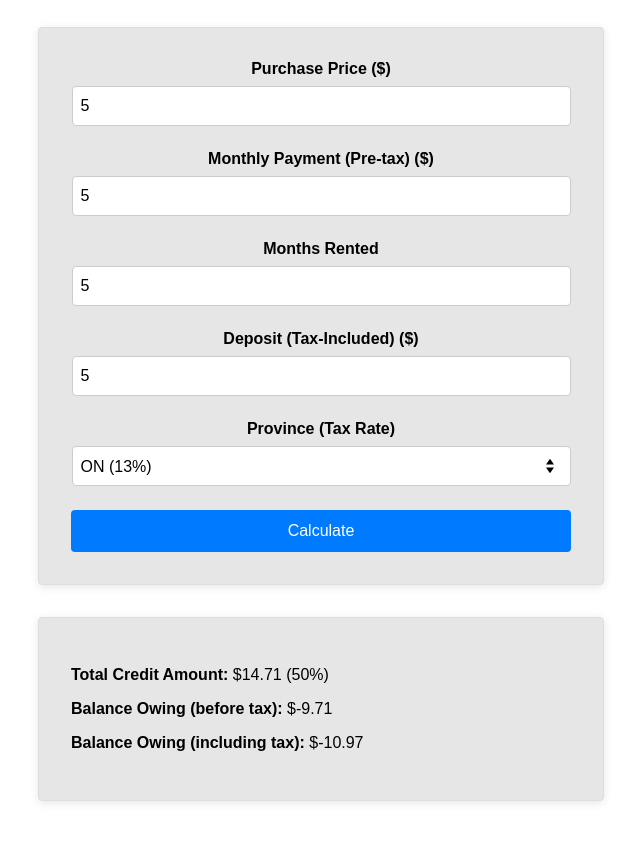
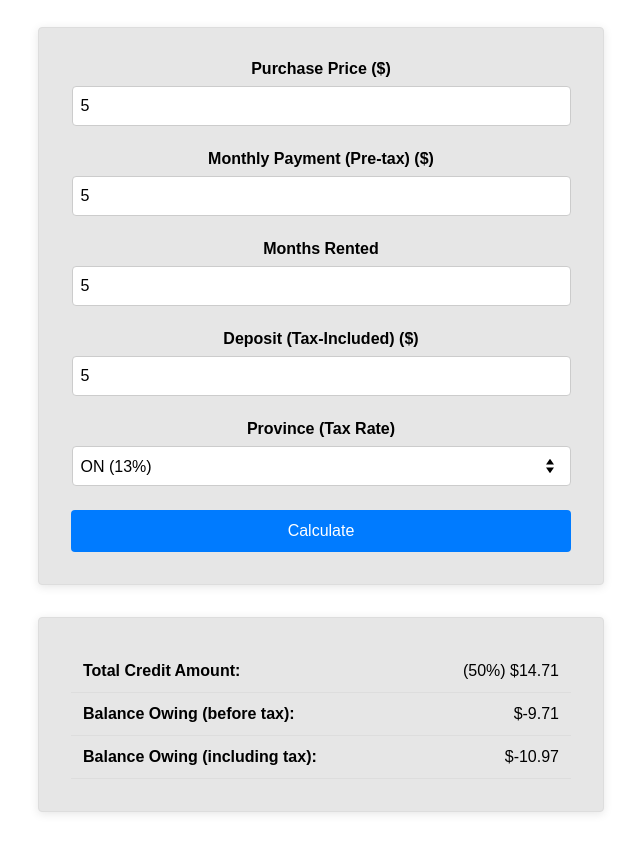
Before and after one commit to DrCBeatz/aynm-rental-buyout-calculator, a website: page src/index.html in a window 1280 px wide. Both pictures are taken after typing "5", "5", "5", "5" into the empty fields and a click on the button "Calculate". Shown: the part 65-909 px from the top of the page, without its empty margins (319-959 px from the left). Drawn offline with Linux system fonts and the light colour scheme.

Commit message:
reformat #result div using table

```diff
--- a/src/index.html
+++ b/src/index.html
@@ -43,9 +43,20 @@
   </div>
 
   <div id="result" class="result" style="display: none;">
-    <p><span class="result__label">Total Credit Amount:</span> <span id="totalCredit"></span></p>
-    <p><span class="result__label">Balance Owing (before tax):</span> <span id="balanceOwing"></span></p>
-    <p><span class="result__label">Balance Owing (including tax):</span> <span id="balanceOwingWithTax"></span></p>
+    <table class="result__table">
+      <tr>
+        <td class="result__label">Total Credit Amount:</td>
+        <td id="totalCredit"></td>
+      </tr>
+      <tr>
+        <td class="result__label">Balance Owing (before tax):</td>
+        <td id="balanceOwing"></td>
+      </tr>
+      <tr>
+        <td class="result__label">Balance Owing (including tax):</td>
+        <td id="balanceOwingWithTax"></td>
+      </tr>
+    </table>
   </div>
 
 </body>
--- a/src/script.js
+++ b/src/script.js
@@ -89,7 +89,7 @@ export function calculateBalanceOwing(event) {
   const balanceOwingWithTax = balanceOwing * (1 + taxRate);
 
   // Display results
-  document.getElementById('totalCredit').textContent = `$${totalCredit.toFixed(2)} (${creditLabel})`;
+  document.getElementById('totalCredit').textContent = `(${creditLabel}) $${totalCredit.toFixed(2)}`;
   document.getElementById('balanceOwing').textContent = `$${balanceOwing.toFixed(2)}`;
   document.getElementById('balanceOwingWithTax').textContent = `$${balanceOwingWithTax.toFixed(2)}`;
   document.getElementById('result').style.display = 'block';
--- a/src/styles.css
+++ b/src/styles.css
@@ -117,3 +117,23 @@ body {
     font-size: 0.9rem;
   }
 }
+
+.result__table {
+  width: 100%;
+  border-collapse: collapse;
+}
+
+.result__table td {
+  padding: 0.75rem;
+  border-bottom: 1px solid #ddd;
+}
+
+.result__label {
+  font-weight: bold;
+  width: 60%;
+  text-align: left;
+}
+
+.result__table td:last-child {
+  text-align: right;
+}
```
